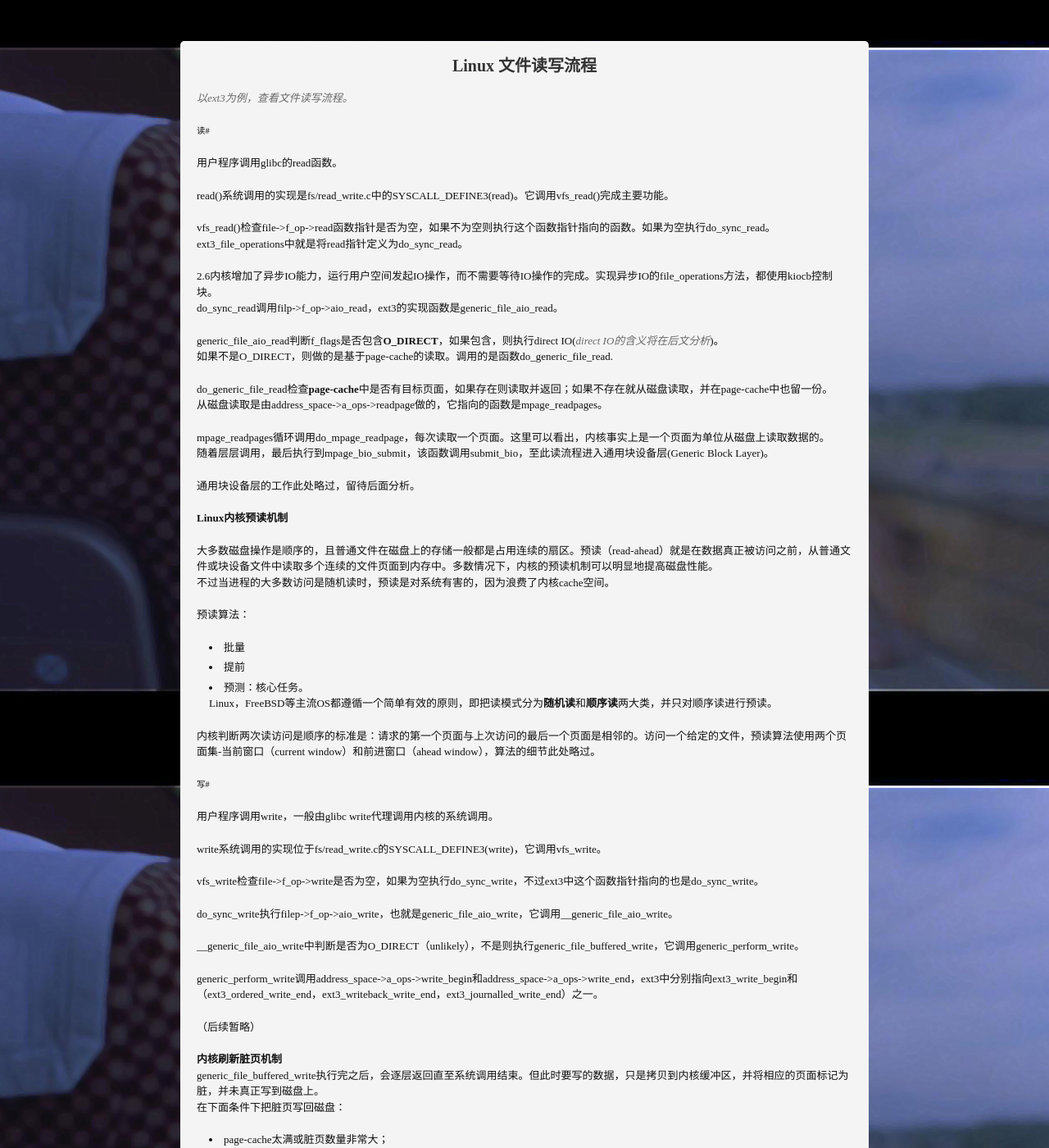
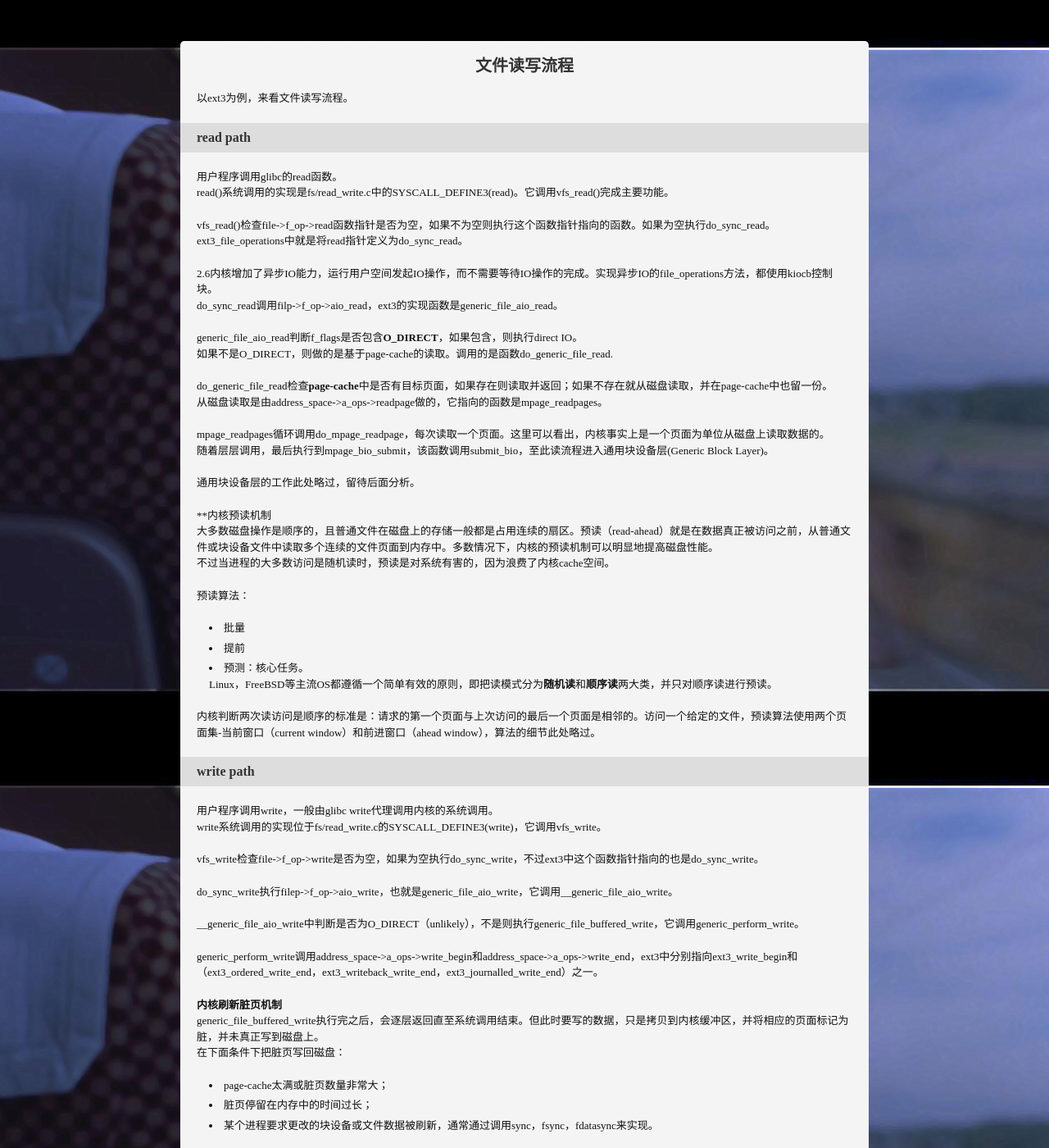
Before and after one commit to tfengmao/xanfeng, a Jekyll site: the page built from _posts/2012-03-29-linux-file-read-write.md, in a window 1280 px wide and 1400 px high. Shown: the whole window at 82% size. Built offline with Jekyll 4.4.1, drawn with Linux system fonts in a browser that asks for light colours; Markdown is read by kramdown in place of the engine named in the settings; comment, search, counter and statistics services are not loaded; some of the changed text lies outside the part shown.

Commit message:
udpated format

```diff
--- a/_posts/2012-03-29-linux-file-read-write.md
+++ b/_posts/2012-03-29-linux-file-read-write.md
@@ -1,16 +1,15 @@
 ---
-title: Linux 文件读写流程
+title: 文件读写流程
 layout: post
 tags: linux file read write ext3 io
 category: linux
 ---
 
-*以ext3为例，查看文件读写流程。*
+以ext3为例，来看文件读写流程。
 
-#读#
+###read path
 
 用户程序调用glibc的read函数。
-
 read()系统调用的实现是fs/read_write.c中的SYSCALL_DEFINE3(read)。它调用vfs_read()完成主要功能。
 
 vfs_read()检查file->f_op->read函数指针是否为空，如果不为空则执行这个函数指针指向的函数。如果为空执行do_sync_read。
@@ -19,7 +18,7 @@ ext3_file_operations中就是将read指针定义为do_sync_read。
 2.6内核增加了异步IO能力，运行用户空间发起IO操作，而不需要等待IO操作的完成。实现异步IO的file_operations方法，都使用kiocb控制块。
 do_sync_read调用filp->f_op->aio_read，ext3的实现函数是generic_file_aio_read。
 
-generic_file_aio_read判断f_flags是否包含**O_DIRECT**，如果包含，则执行direct IO(*direct IO的含义将在后文分析*)。
+generic_file_aio_read判断f_flags是否包含**O_DIRECT**，如果包含，则执行direct IO。
 如果不是O_DIRECT，则做的是基于page-cache的读取。调用的是函数do_generic_file_read.
 
 do_generic_file_read检查**page-cache**中是否有目标页面，如果存在则读取并返回；如果不存在就从磁盘读取，并在page-cache中也留一份。
@@ -30,8 +29,7 @@ mpage_readpages循环调用do_mpage_readpage，每次读取一个页面。这里
 
 通用块设备层的工作此处略过，留待后面分析。
 
-**Linux内核预读机制**
-
+**内核预读机制
 大多数磁盘操作是顺序的，且普通文件在磁盘上的存储一般都是占用连续的扇区。预读（read-ahead）就是在数据真正被访问之前，从普通文件或块设备文件中读取多个连续的文件页面到内存中。多数情况下，内核的预读机制可以明显地提高磁盘性能。
 不过当进程的大多数访问是随机读时，预读是对系统有害的，因为浪费了内核cache空间。
 
@@ -43,10 +41,9 @@ mpage_readpages循环调用do_mpage_readpage，每次读取一个页面。这里
 
 内核判断两次读访问是顺序的标准是：请求的第一个页面与上次访问的最后一个页面是相邻的。访问一个给定的文件，预读算法使用两个页面集-当前窗口（current window）和前进窗口（ahead window），算法的细节此处略过。
 
-#写#
+###write path
 
 用户程序调用write，一般由glibc write代理调用内核的系统调用。
-
 write系统调用的实现位于fs/read_write.c的SYSCALL_DEFINE3(write)，它调用vfs_write。
 
 vfs_write检查file->f_op->write是否为空，如果为空执行do_sync_write，不过ext3中这个函数指针指向的也是do_sync_write。
@@ -56,8 +53,6 @@ do_sync_write执行filep->f_op->aio_write，也就是generic_file_aio_write，
 __generic_file_aio_write中判断是否为O_DIRECT（unlikely），不是则执行generic_file_buffered_write，它调用generic_perform_write。
 
 generic_perform_write调用address_space->a_ops->write_begin和address_space->a_ops->write_end，ext3中分别指向ext3_write_begin和（ext3_ordered_write_end，ext3_writeback_write_end，ext3_journalled_write_end）之一。
-
-（后续暂略）
 
 **内核刷新脏页机制**
 generic_file_buffered_write执行完之后，会逐层返回直至系统调用结束。但此时要写的数据，只是拷贝到内核缓冲区，并将相应的页面标记为脏，并未真正写到磁盘上。
```
Also changed, not shown: other parts of _posts/2012-03-29-linux-file-read-write.md (+0 -2 lines).
